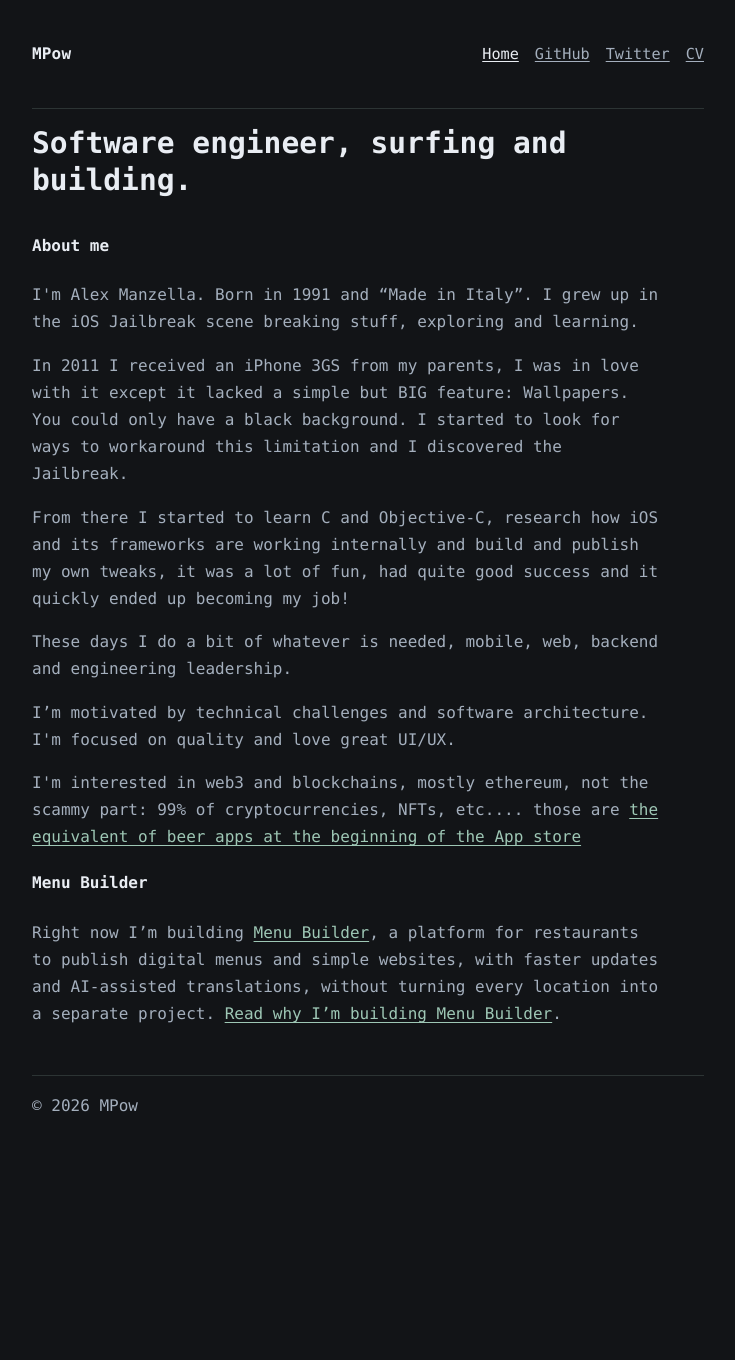
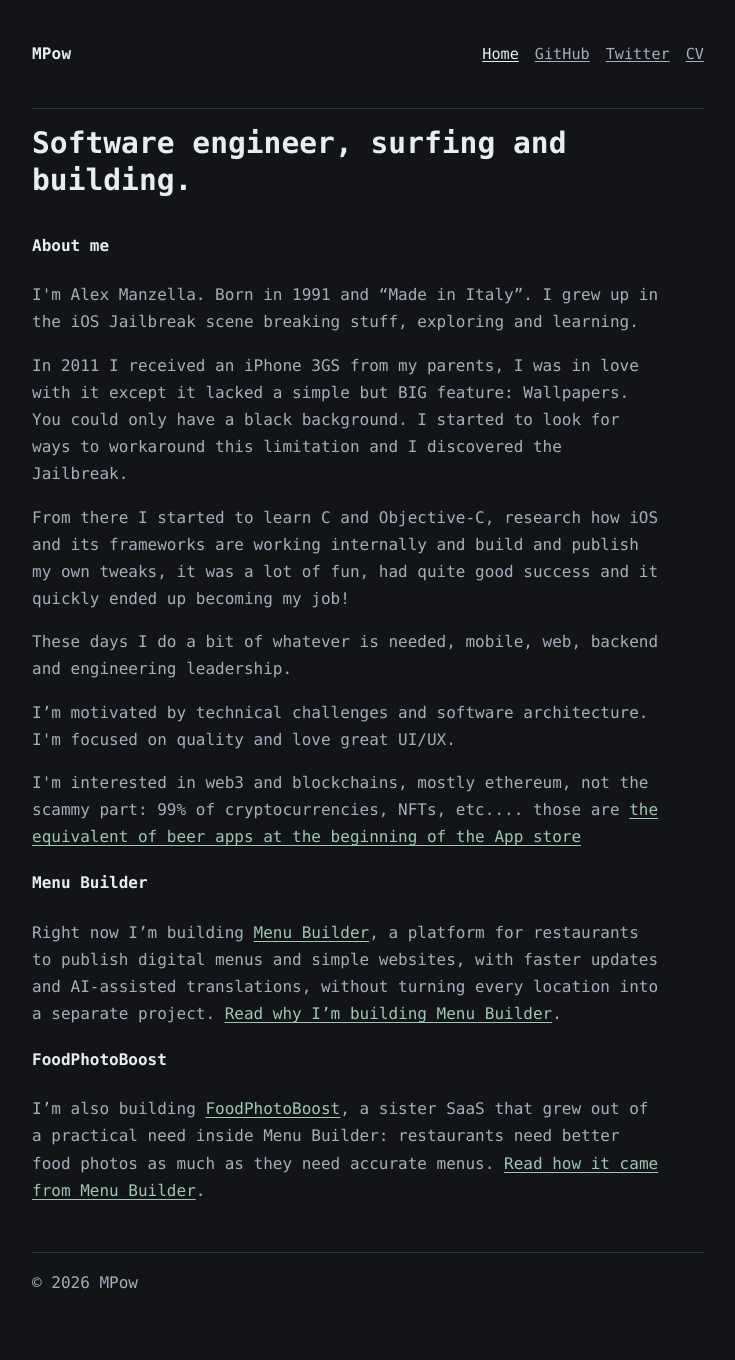
Before and after one commit to MP0w/MP0w.github.io, a Jekyll site: the page built from index.html, in a window 1280 px wide. Shown: the whole page, without its empty margins (272-1007 px from the left). Built offline with Jekyll 4.4.1, drawn with Linux system fonts in a browser that asks for light colours; before the commit the page ends 1183 px from its top, so only the background shows below that.

Commit message:
Add food photo boost

```diff
--- a/_config.yml
+++ b/_config.yml
@@ -1,7 +1,7 @@
 # Site settings
 title: MPow
-description: "Software engineer building Menu Builder and other calm, useful products."
-defaultTags: "alex manzella, mpow, manzopower, mp0w, software engineer, product engineer, menu builder, restaurant software, ios, web"
+description: "Software engineer building Menu Builder, FoodPhotoBoost, and other calm, useful products."
+defaultTags: "alex manzella, mpow, manzopower, mp0w, software engineer, product engineer, menu builder, foodphotoboost, restaurant software, food photo software, ios, web"
 lang: en
 
 email: m@mpow.dev
--- a/index.html
+++ b/index.html
@@ -53,4 +53,14 @@ summary: Personal site of MPow, a software engineer working across product, fron
       <a href="{{ '/menu-builder/' | relative_url }}">Read why I’m building Menu Builder</a>.
     </p>
   </section>
+
+  <section class="story-section" aria-labelledby="food-photo-boost-heading">
+    <h2 id="food-photo-boost-heading">FoodPhotoBoost</h2>
+    <p>
+      I’m also building <a href="https://foodphotoboost.com">FoodPhotoBoost</a>, a sister SaaS that
+      grew out of a practical need inside Menu Builder: restaurants need better food photos as much
+      as they need accurate menus. <a href="{{ '/food-photo-boost/' | relative_url }}">Read how it
+      came from Menu Builder</a>.
+    </p>
+  </section>
 </article>
```
Also changed, not shown: food-photo-boost.html (added, +65 -0 lines), menu-builder.html (+10 -0 lines).
